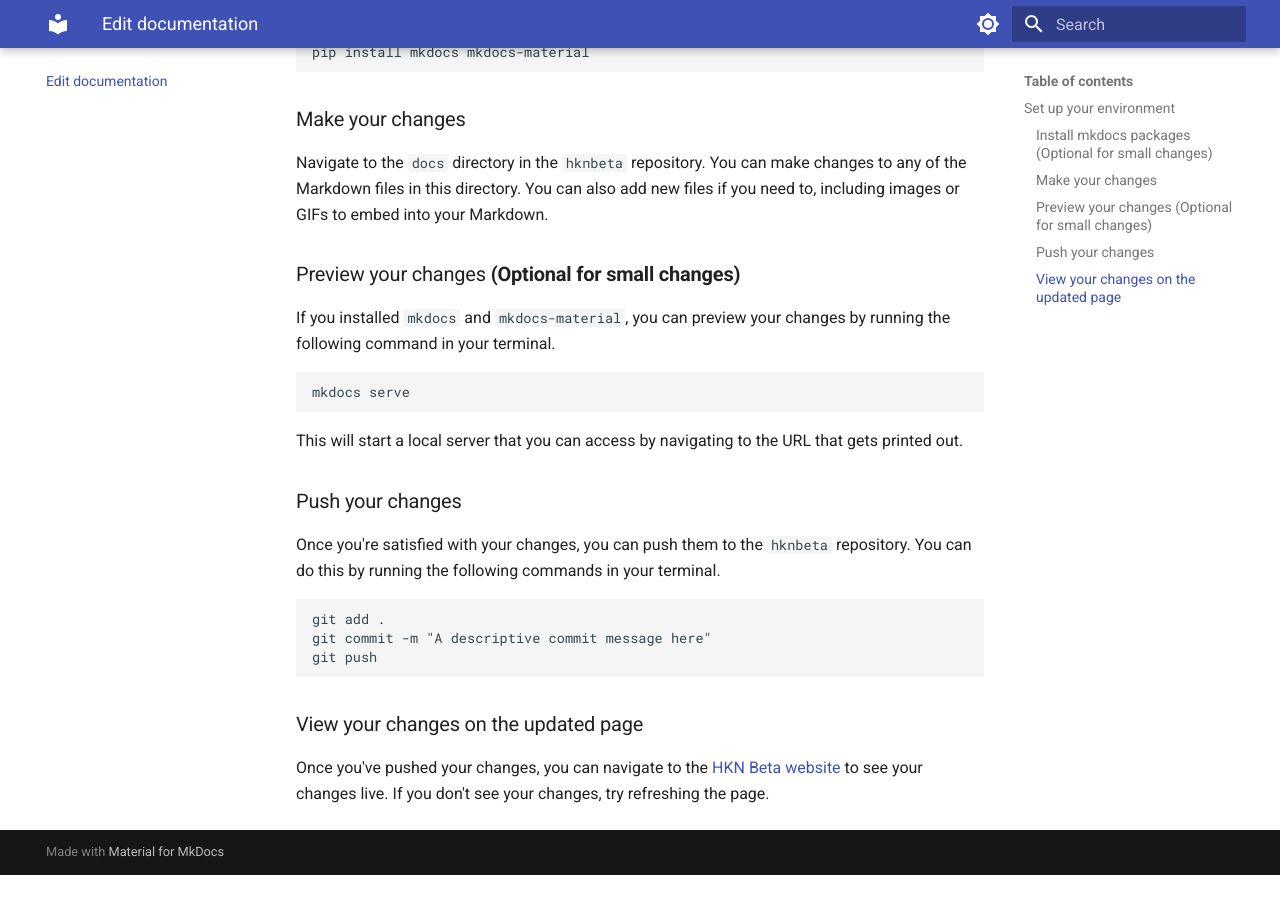
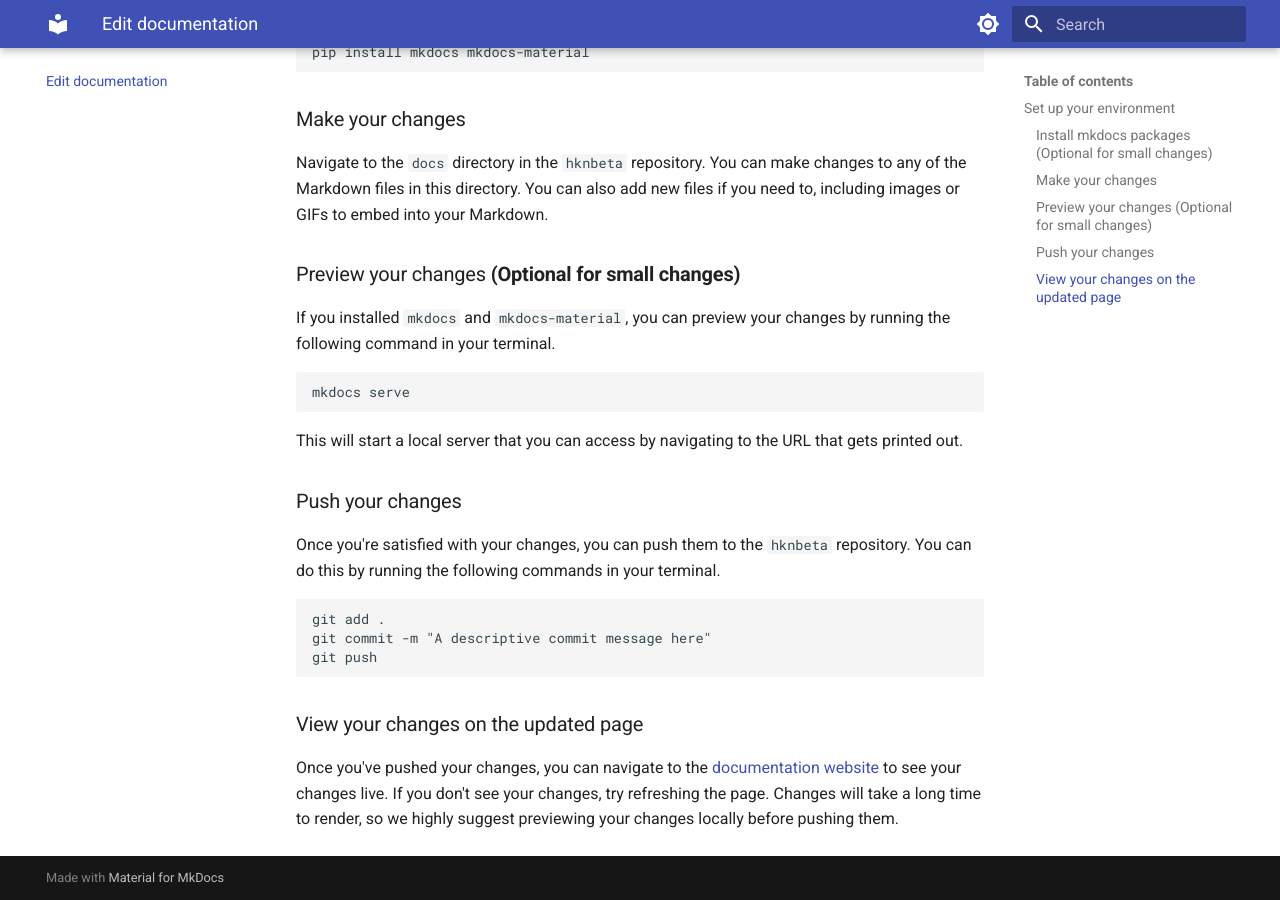
Before and after one commit to HKN-Beta/hknbeta, an MkDocs documentation site: the page built from docs/development.md, in a window 1280 px wide and 900 px high, scrolled down 863 px. Built offline with MkDocs 1.6.1 and Material for MkDocs 9.7.7, drawn with Linux system fonts in a browser that asks for light colours; before the commit the page ends 1738 px from its top, so only the background shows below that.

Commit message:
add build time note

```diff
--- a/docs/development.md
+++ b/docs/development.md
@@ -55,4 +55,4 @@ git push
 
 ### View your changes on the updated page
 
-Once you've pushed your changes, you can navigate to the [HKN Beta website](https://hkn-beta.github.io/hknbeta/) to see your changes live.  If you don't see your changes, try refreshing the page.
+Once you've pushed your changes, you can navigate to the [documentation website](https://hkn-beta.github.io/hknbeta/) to see your changes live.  If you don't see your changes, try refreshing the page.  Changes will take a long time to render, so we highly suggest previewing your changes locally before pushing them.
```
